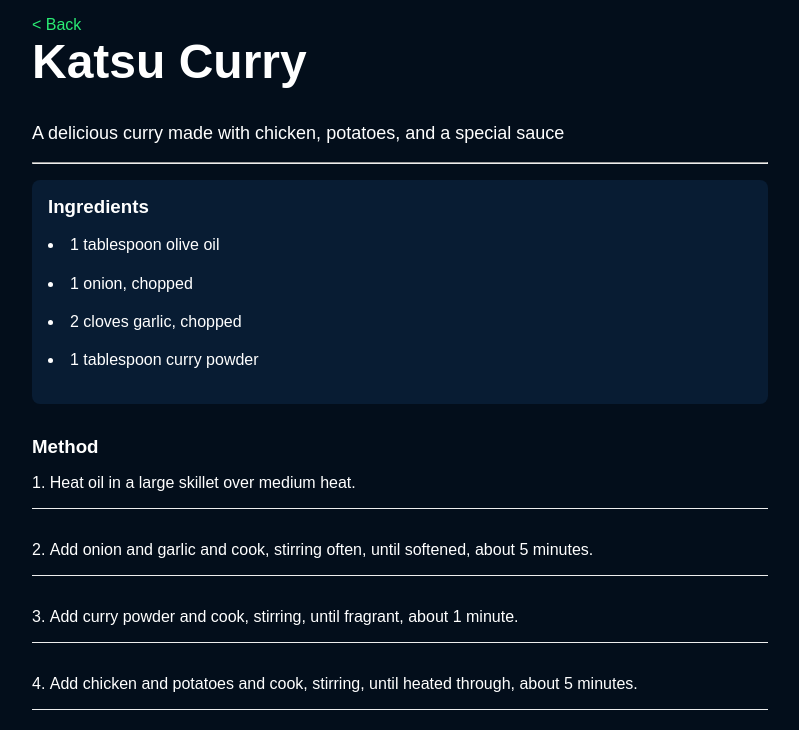
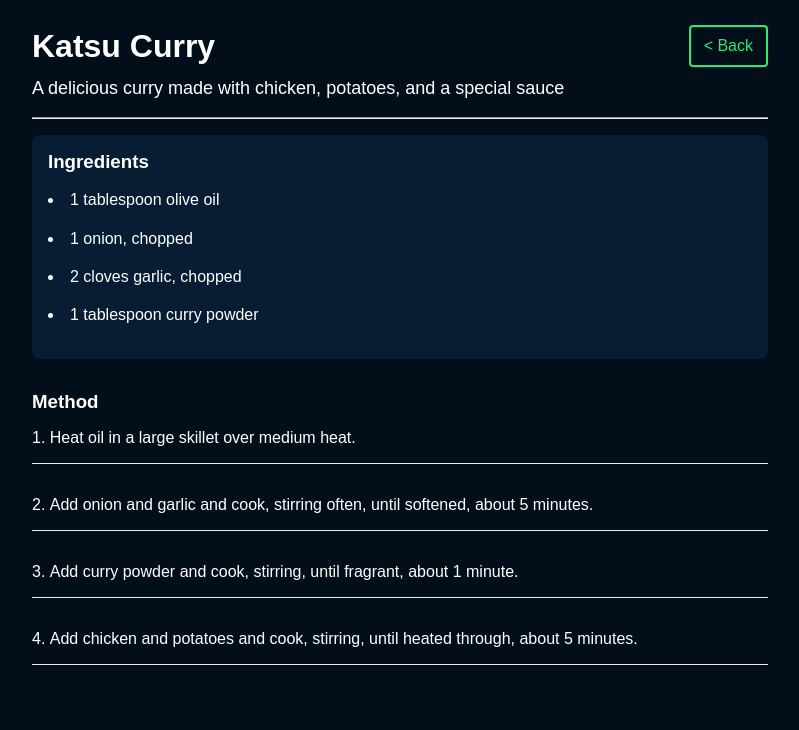
Before and after one commit to IlyaKrapivnoy/vue_recipe-app, a Vue app: page /recipe/katsu-curry in a window 1280 px wide. Shown: the top 730 px of the page, without its empty margins (240-1039 px from the left). Built offline with nearby package versions, Linux system fonts and the light colour scheme.

Commit message:
change recipe header styles

```diff
--- a/src/views/HomeView.vue
+++ b/src/views/HomeView.vue
@@ -120,7 +120,7 @@ const addNewRecipe = () => {
 };
 </script>
 
-<style>
+<style scoped>
 .home {
   padding: 1rem;
   display: flex;
--- a/src/views/RecipeView.vue
+++ b/src/views/RecipeView.vue
@@ -1,7 +1,9 @@
 <template>
   <main class="recipe">
-    <router-link to="/">&lt; Back</router-link>
-    <h1>{{ recipe.title }}</h1>
+    <div class="recipe-header">
+      <h1>{{ recipe.title }}</h1>
+      <router-link to="/" class="btn-back">&lt; Back</router-link>
+    </div>
     <p class="desc">{{ recipe.description }}</p>
     <hr />
     <div class="ingredients">
@@ -42,11 +44,24 @@ const cleanText = (text) => {
 };
 </script>
 
-<style>
+<style scoped>
 .recipe {
   padding: 1rem;
   max-width: 768px;
   margin: 0 auto;
+}
+
+.recipe-header {
+  display: flex;
+  justify-content: space-between;
+  align-items: center;
+  min-height: 60px;
+}
+
+.btn-back {
+  border: 2px solid #2aeb74;
+  border-radius: 4px;
+  padding: 10px 13px;
 }
 
 .desc {
```
